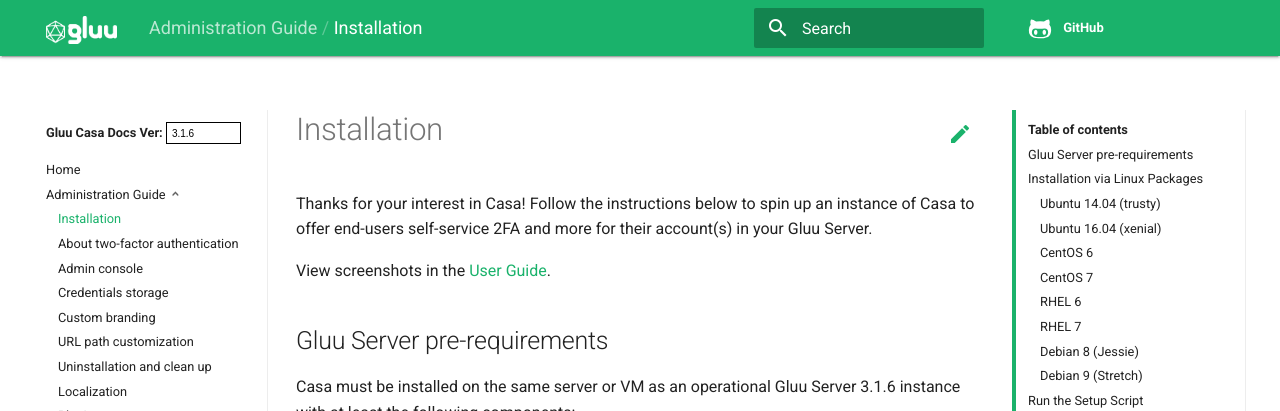
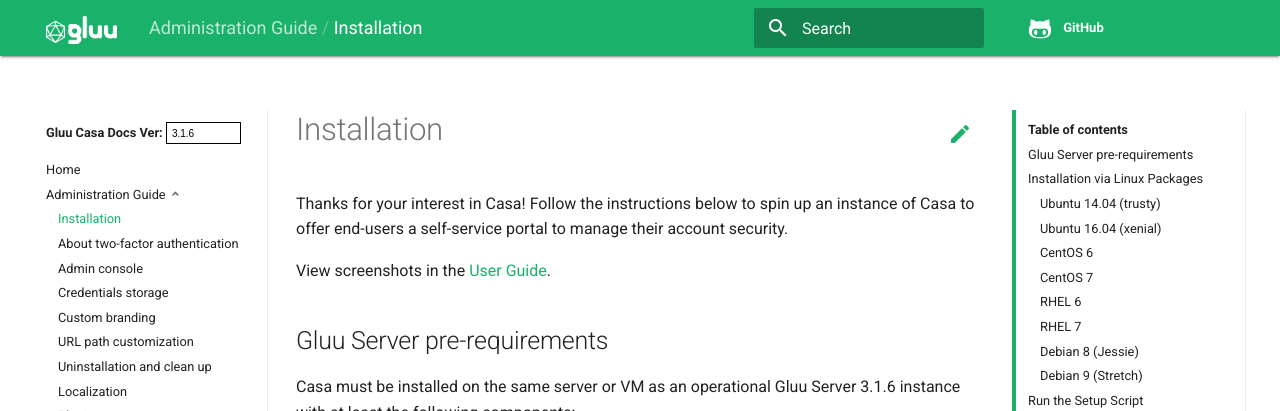
Before and after one commit to shmorri/docs-casa-prod, an MkDocs documentation site: the page built from docs/source/administration/installation.md, in a window 1280 px wide and 900 px high. Shown: the top 411 px of the window. Built offline with MkDocs 1.6.1, drawn with Linux system fonts in a browser that asks for light colours; old or Windows-style settings are respelled for this version of MkDocs.

Commit message:
Update installation.md

```diff
--- a/docs/source/administration/installation.md
+++ b/docs/source/administration/installation.md
@@ -1,5 +1,5 @@
 # Installation
-Thanks for your interest in Casa! Follow the instructions below to spin up an instance of Casa to offer end-users self-service 2FA and more for their account(s) in your Gluu Server.
+Thanks for your interest in Casa! Follow the instructions below to spin up an instance of Casa to offer end-users a self-service portal to manage their account security.
 
 View screenshots in the [User Guide](../user-guide.md).
 
```
